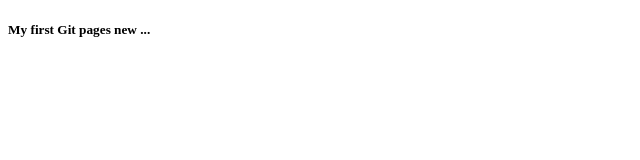
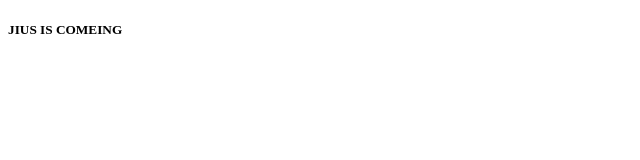
Before and after one commit to dennis82530/jius, a plain HTML site: page index.html in a window 1280 px wide. Shown: the full height of the page, 0-640 px from the left. Drawn offline with Linux system fonts and the light colour scheme.

Commit message:
JIUS is coming

```diff
--- a/index.html
+++ b/index.html
@@ -8,6 +8,6 @@
 
 	</head>
 	<body>
-		<h5> My first Git pages new ...</h5>
+		<h5> JIUS IS COMEING</h5>
 	</body>
 </html>
```
